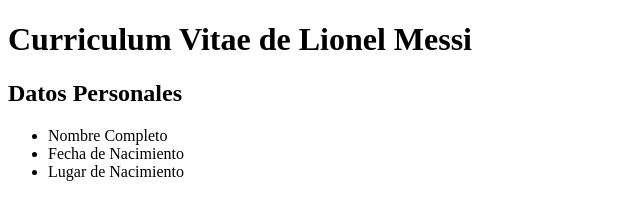
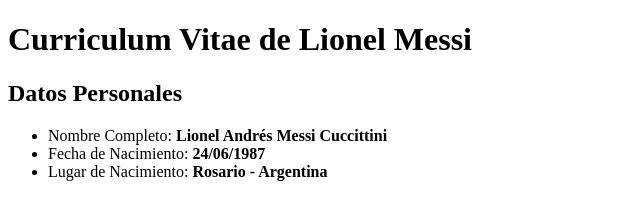
Before and after one commit to ArielCampos30/entrega-1, a plain HTML site: page index.html in a window 1280 px wide. Shown: the whole page, without its empty margins (0-640 px from the left). Drawn offline with Linux system fonts and the light colour scheme.

Commit message:
agregue en negrita los datos

```diff
--- a/index.html
+++ b/index.html
@@ -9,9 +9,9 @@
     <h1>Curriculum Vitae de Lionel Messi</h1>
     <h2>Datos Personales</h2>
     <ul>
-        <li>Nombre Completo</li>
-        <li>Fecha de Nacimiento</li>
-        <li>Lugar de Nacimiento</li>
+        <li>Nombre Completo: <b>Lionel Andrés Messi Cuccittini</b></li>
+        <li>Fecha de Nacimiento: <b>24/06/1987</b></li>
+        <li>Lugar de Nacimiento: <b>Rosario - Argentina</b></li>
     </ul>
 </body>
 </html>
```
